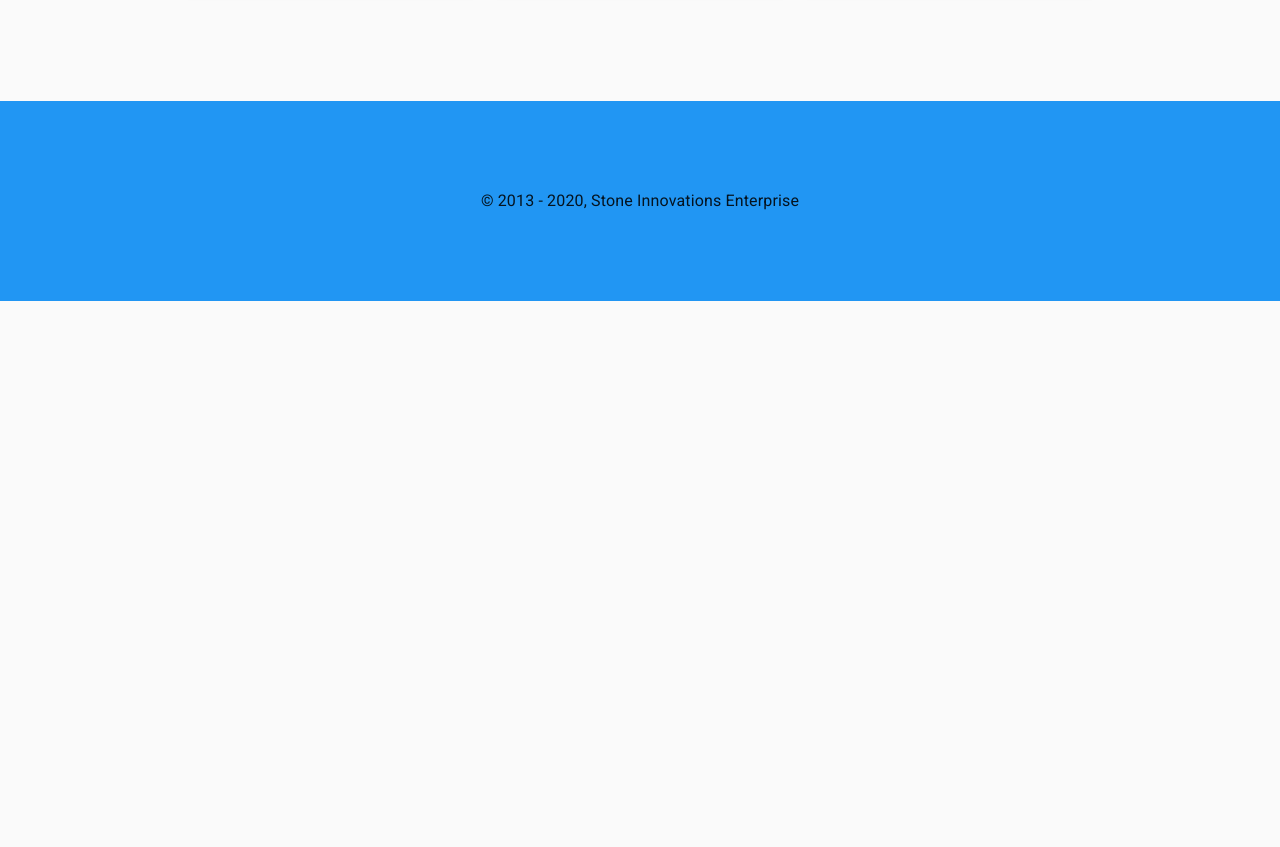
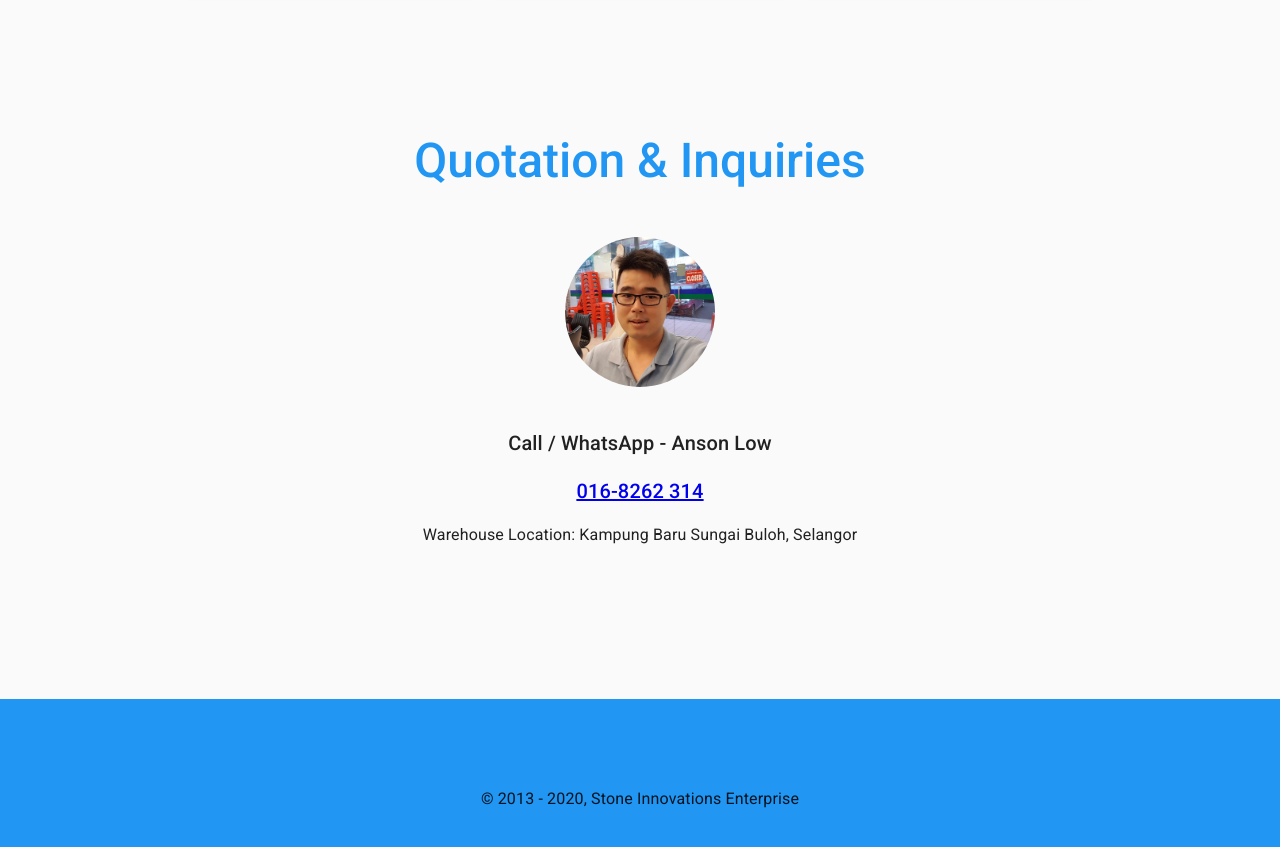
Before and after one commit to ansonlowzf/stone-dist-nextjs, a Next.js app: page / in a window 1280 px wide. Shown: the part 2498-3345 px from the top of the page. Before the commit the page ends 2799 px from the top, so only its background shows below. Built offline with nearby package versions, Linux system fonts and the light colour scheme.

Commit message:
add: cta to homepage

```diff
--- a/pages/index.jsx
+++ b/pages/index.jsx
@@ -1,6 +1,5 @@
 import { makeStyles, Grid, Typography, Paper } from "@material-ui/core";
-import { Hero } from "../src/components";
-import { StoneCard } from "../src/components/StoneCard";
+import { Hero, StoneCard, CTA } from "../src/components";
 import { H2, SectionWrapper, MediumWrapper } from "../src/elements";
 
 const useStyles = makeStyles((theme) => ({
@@ -65,7 +64,7 @@
               scrolling="no"
               frameBorder="0"
               allow="accelerometer; autoplay; encrypted-media; gyroscope; picture-in-picture"
-              allowFullFcreen
+              allowFullScreen
             ></iframe>
           </Grid>
         </Paper>
@@ -103,6 +102,10 @@
           </Grid>
         </Grid>
       </MediumWrapper>
+
+      <MediumWrapper>
+        <CTA />
+      </MediumWrapper>
     </>
   );
 };
--- a/src/components/index.js
+++ b/src/components/index.js
@@ -2,3 +2,5 @@
 export * from "./Header";
 export * from "./Footer";
 export * from "./Hero";
+export * from "./CTA";
+export * from "./StoneCard";
```
Also changed, not shown: public/ansonlowzf.jpg (added).
